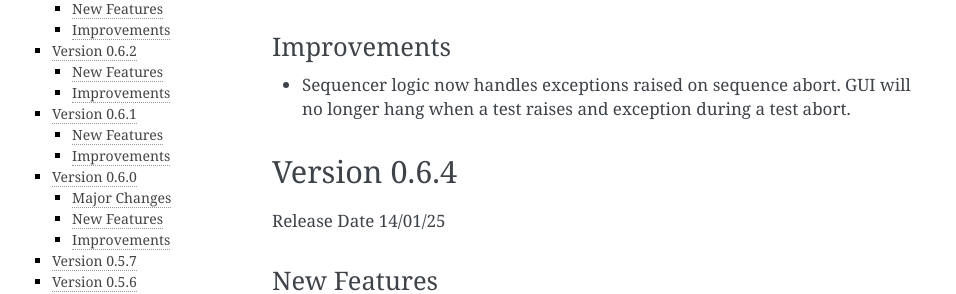
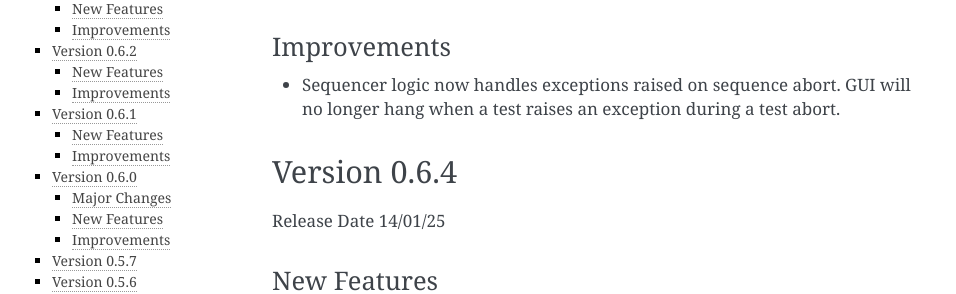
Before and after one commit to PyFixate/Fixate, a Sphinx documentation site: the page built from docs/release-notes.rst, in a window 1280 px wide and 900 px high. Shown: the part 264-558 px from the top of the window, without its empty margins (148-1104 px from the left). Built offline with Sphinx 7.4.7, drawn with Linux system fonts in a browser that asks for light colours.

Commit message:
Update a few comments.

```diff
--- a/docs/release-notes.rst
+++ b/docs/release-notes.rst
@@ -13,7 +13,7 @@
 Improvements
 ############
 
-- Sequencer logic now handles exceptions raised on sequence abort. GUI will no longer hang when a test raises and exception during a test abort.
+- Sequencer logic now handles exceptions raised on sequence abort. GUI will no longer hang when a test raises an exception during a test abort.
 
 
 *************
```
Also changed, not shown: 1 other file.
